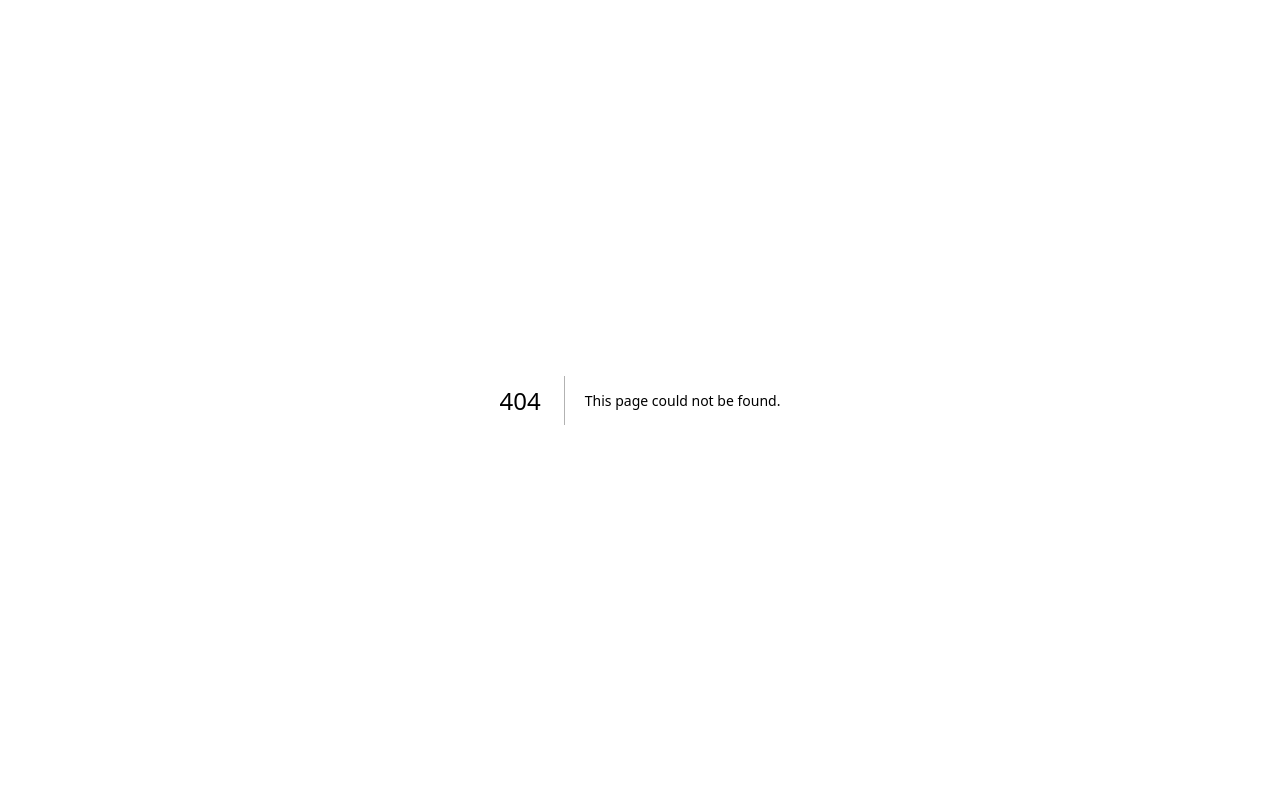
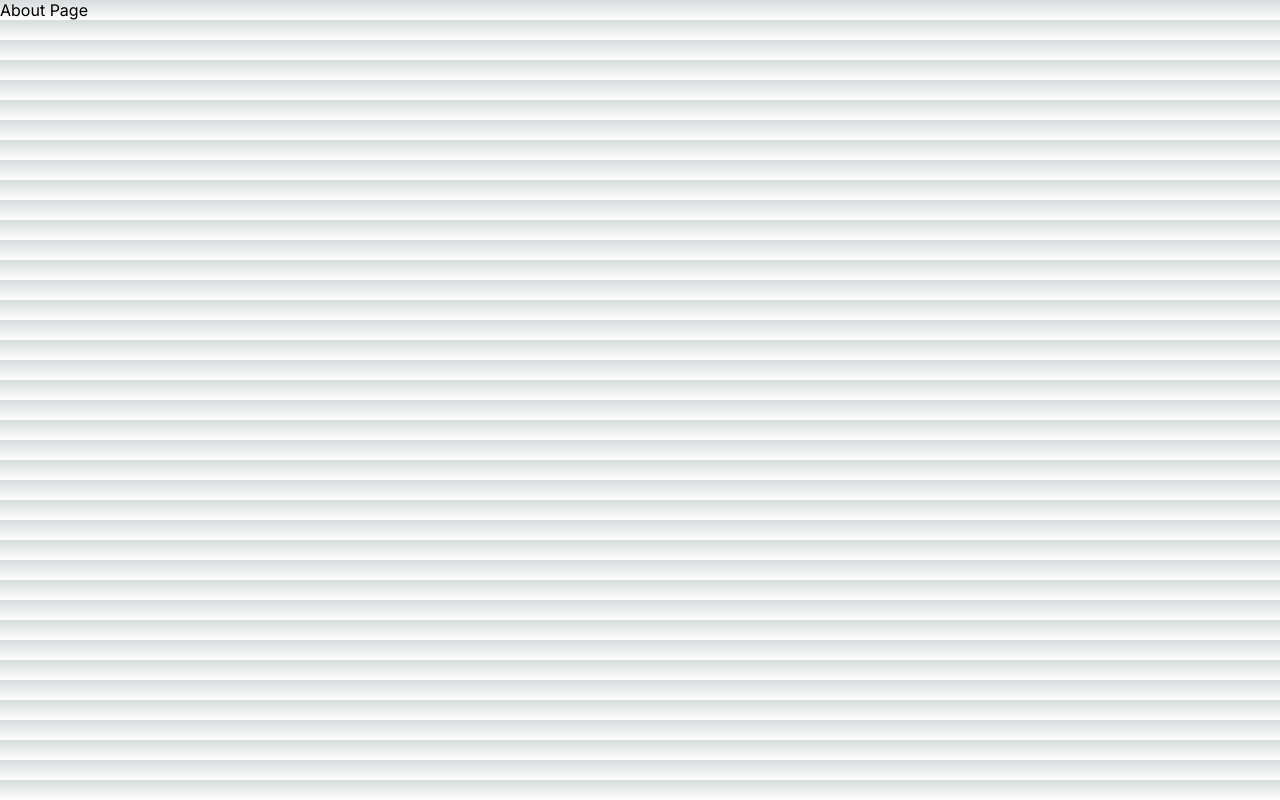
Before and after one commit to morshedul-antor/nextjs-boilerplate, a Next.js app: page /about in a window 1280 px wide. Before the commit this address had no page. Built offline with nearby package versions, Linux system fonts and the light colour scheme.

Commit message:
feat: about page add

```diff
--- /dev/null
+++ b/app/about/page.jsx
@@ -0,0 +1,9 @@
+import { About } from '@/src/components'
+
+export default function page() {
+    return (
+        <div>
+            <About />
+        </div>
+    )
+}
```
